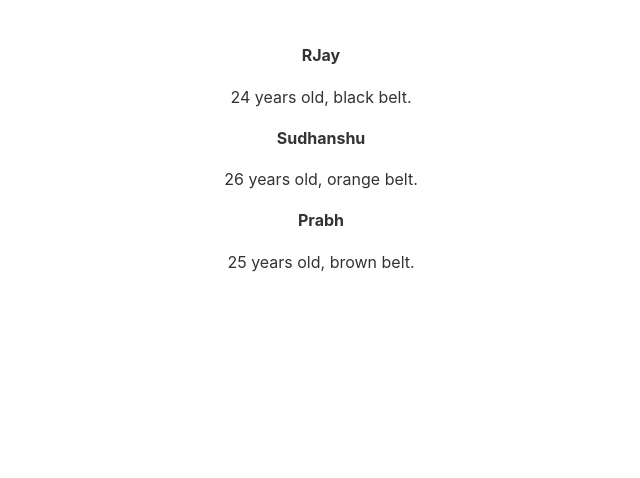
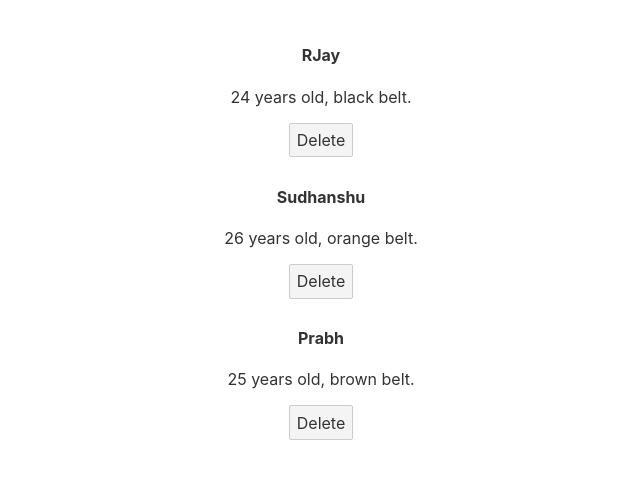
Before and after one commit to rajansharma3097/svelte-learning, a Svelte app: page / in a window 1280 px wide. Shown: the top 478 px of the page, without its empty margins (319-959 px from the left). Built offline with nearby package versions, Linux system fonts and the light colour scheme.

Commit message:
inline event handler

```diff
--- a/src/App.svelte
+++ b/src/App.svelte
@@ -4,6 +4,11 @@
 		{name: 'Sudhanshu', beltColor: 'orange', age: 26, id: 2},
 		{name: 'Prabh', beltColor: 'brown', age: 25, id: 3}
 	];
+
+	const handleCLick = (id) => {
+		people = people.filter((person) => person.id != id);
+	}
+
 </script>
 
 <main>
@@ -11,6 +16,7 @@
 		<div>
 			<h4>{person.name}</h4>
 			<p>{person.age} years old, {person.beltColor} belt.</p>
+			<button on:click={() => handleCLick(person.id) }>Delete</button>
 		</div>
 		{:else}
 			<p>There are no people to show..</p>
```
